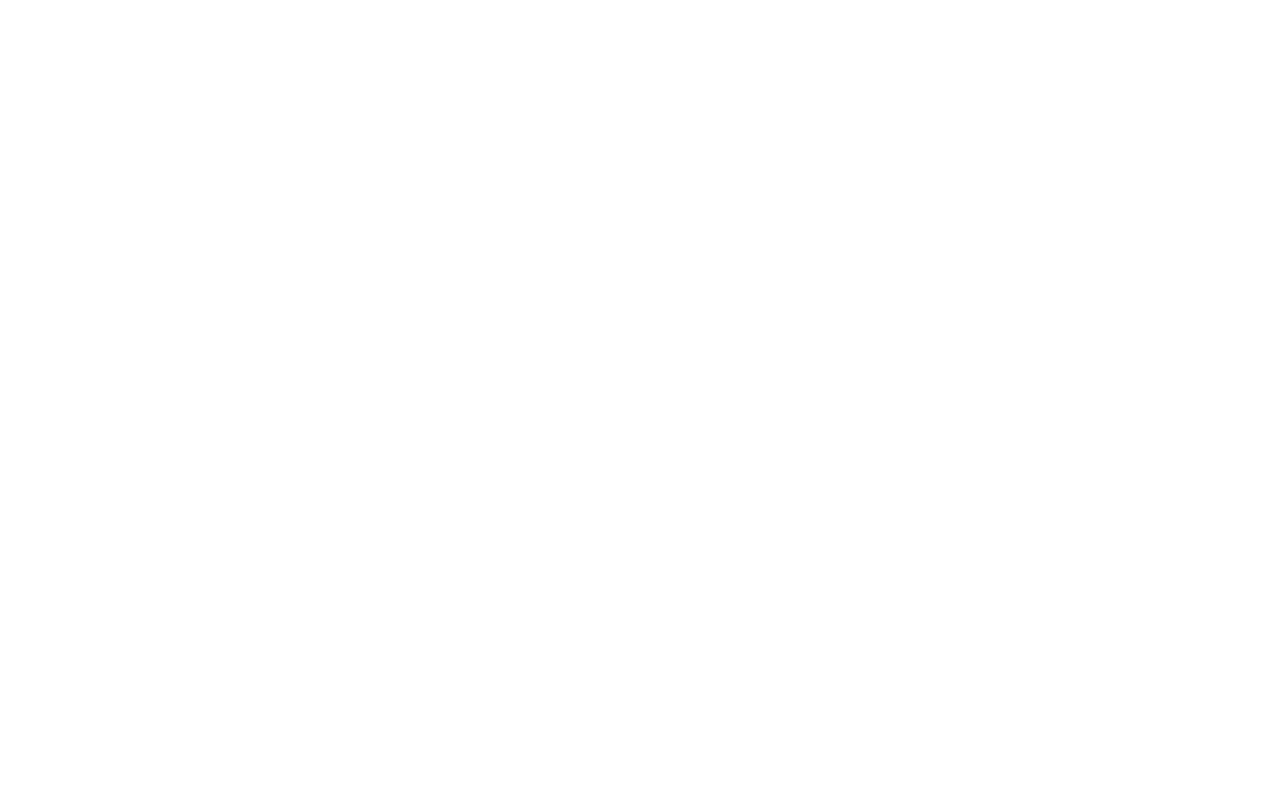
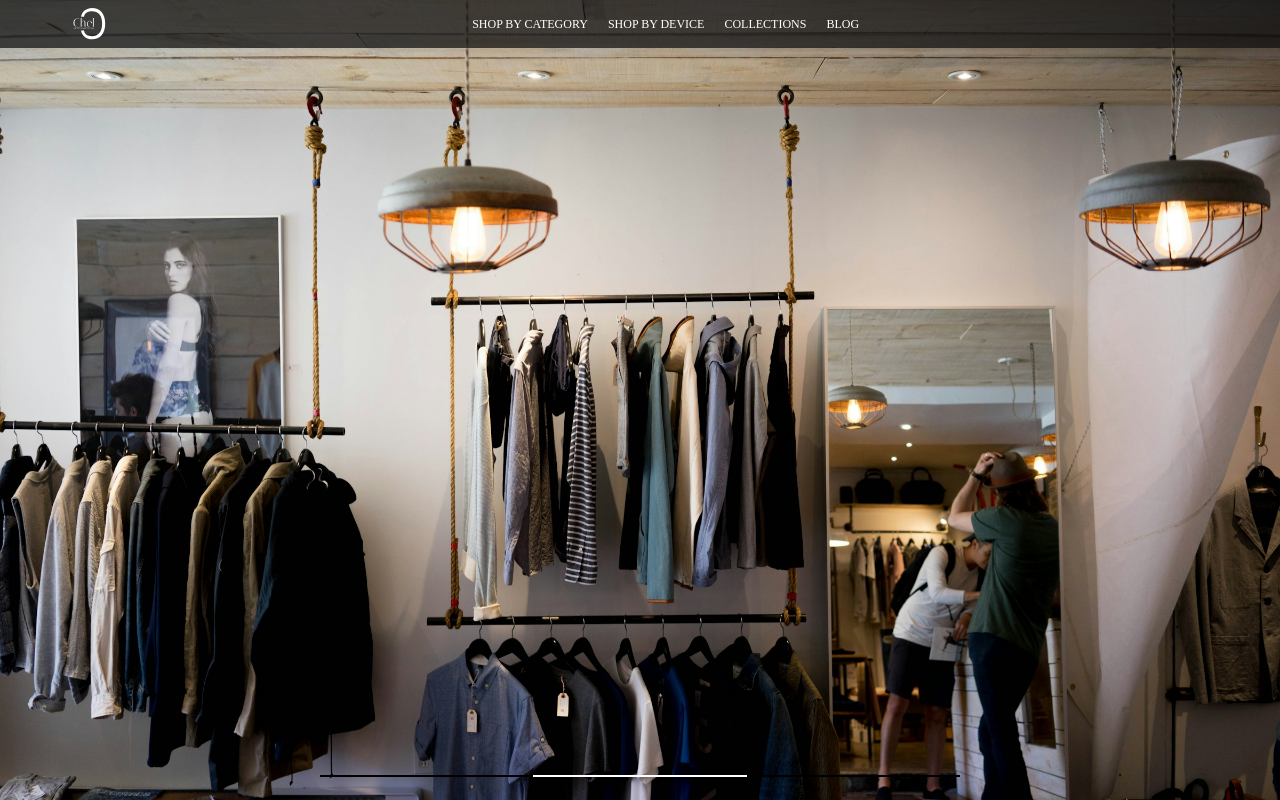
Before and after one commit to Lovethrech/focal-landing-page-clone, a Vue app: page / in a window 1280 px wide. Built offline with nearby package versions, Linux system fonts and the light colour scheme.

Commit message:
uploading the header and components content...

```diff
--- a/src/App.vue
+++ b/src/App.vue
@@ -1,18 +1,138 @@
 <script setup>
+import { ref } from "vue";
+import NavItem from "@/components/NavItem.vue";
+import ShopDrop from "@/components/ShopDrop.vue";
 
+const imageBg=ref("url(/toa-large.jpg) center/100% auto no-repeat")
+const scrollOneColor = ref("hsl(0, 0%, 100%)");
+const scrollTwoColor = ref("transparent");
+const scrollThreeColor = ref("transparent");
+
+let attributeIndex = 0;
+const attributes = [
+  { scrollOneColor: "hsl(0, 0%, 100%)", scrollTwoColor: "transparent", scrollThreeColor: "transparent" },
+  { scrollOneColor: "transparent", scrollTwoColor: "hsl(0, 0%, 100%)", scrollThreeColor: "transparent" },
+  { scrollOneColor: "transparent", scrollTwoColor: "transparent", scrollThreeColor: "hsl(0, 0%, 100%)" },
+];
+
+setInterval(() => {
+  attributeIndex = (attributeIndex + 1) % attributes.length;
+  const currentAttribute = attributes[attributeIndex];
+  scrollOneColor.value = currentAttribute.scrollOneColor;
+  scrollTwoColor.value = currentAttribute.scrollTwoColor;
+  scrollThreeColor.value = currentAttribute.scrollThreeColor;
+
+  if (scrollTwoColor.value == "hsl(0, 0%, 100%)") {
+    imageBg.value = "url(/clark-large.jpg) center/100% auto no-repeat";
+  }
+  else if (scrollThreeColor.value == "hsl(0, 0%, 100%)") {
+    imageBg.value = "url(/blake-large.jpg) center/100% auto no-repeat";
+  }
+  else{
+    imageBg.value = "url(/toa-large.jpg) center/100% auto no-repeat";
+  }
+}, 5000);
 </script>
 
+<style scoped>
+.bg-img{
+  position:fixed;
+  z-index:-1;
+  width:100%;
+  height:100%;
+}
+header{
+  display:flex;
+  flex-direction:row;
+  justify-content:space-between;
+  background-color: hsla(0, 0%, 8%, 0.747);
+  padding:1vh 5vw;
+}
+.logo-ctn{
+  width:4vw;
+  height:4vh;
+}
+.logo-ctn img{
+  width:100%;
+  height:100%;
+}
+.shop-drop{
+  margin: auto 0;
+  display:none;
+}
+.nav-item{
+  margin: auto 0;
+}
+
+@media screen and (max-width:750px){
+  .logo-ctn {
+    width: 40px;
+    height: 40px;
+  }
+  .bg-img {
+    transform:scale(2);
+  }
+  .nav-item{
+    display:none;
+  }
+  .shop-drop{
+    display:block;
+  }
+}
+
+
+.scroll-level{
+  position:absolute;
+  bottom:0;
+  width:100%;
+  height:6vh;
+  display:flex;
+  place-items:center;
+  justify-content:center;
+}
+.scroll-level-main{
+  background-color: black;
+  width:50%;
+  height:2px;
+  display:flex;
+  flex-direction:row;
+}
+.scroll-level-main .one, .scroll-level-main .two, .scroll-level-main .three{
+  width:33.33%;
+  height:100%;
+}
+</style>
+
 <template>
-  <div class="bg-img">
-
+  <div class="bg-img" :style="{ background: imageBg }">
   </div>
   <div class="app-content">
-    <header></header>
+    <header>
+      <div class="content">
+        <div class="logo-ctn">
+          <img src="/public/Chel logo.svg" alt="">
+        </div>
+      </div>
+
+      <div class="shop-drop">
+        <ShopDrop />
+      </div>
+
+      <div class="nav-item">
+        <NavItem />
+      </div>
+
+      <div class="nav-icon">
+
+      </div>
+    </header>
     <main></main>
+    <div class="scroll-level">
+      <div class="scroll-level-main">
+        <div class="one" :style="{ backgroundColor: scrollOneColor }"></div>
+        <div class="two" :style="{ backgroundColor: scrollTwoColor }"></div>
+        <div class="three" :style="{ backgroundColor: scrollThreeColor }"></div>
+      </div>
+    </div>
   </div>
-
 </template>
-
-<style scoped>
-
-</style>
--- a/src/assets/main.css
+++ b/src/assets/main.css
@@ -5,6 +5,7 @@
   padding:0;
   margin:0;
   text-decoration: none;
+  outline:none;
 }
 
 #app{
--- a/src/components/NavItem.vue
+++ b/src/components/NavItem.vue
@@ -1,5 +1,37 @@
+<script setup>
+import navItems from "@/data/nav-items.json";
+</script>
+
+<style scoped>
+.ctn{
+    background-color: transparent;
+    color: hsl(0, 0%, 100%);
+    display:flex;
+    flex-direction:row;
+    justify-content:space-between;
+    gap:20px;
+    text-transform: uppercase;
+    font-size:12px;
+}
+.nav-ctn:hover{
+    cursor:pointer;
+    transform: scaleX(0.95);
+    transition: all .4s;
+    color: hsl(160, 17%, 51%);
+}
+.nav-ctn:active {
+    transform: scaleX(0.95);
+    transition: all 14s;
+    color: hsl(160, 17%, 51%);
+}
+
+</style>
+
+
 <template>
     <div class="ctn">
-
+        <div class="nav-ctn" v-for="navItem in navItems" :key="navItem.id">
+            <p class-="nav-p">{{navItem.item}}</p>
+        </div>
     </div>
 </template>
--- /dev/null
+++ b/src/components/ShopDrop.vue
@@ -0,0 +1,46 @@
+<script setup>
+import shopDrops from "@/data/shop-drops.json";
+</script>
+
+<style scoped>
+.shop-ctn{
+    color: hsl(0, 0%, 100%);
+    margin: auto 0;
+    display: flex;
+    flex-direction: row;
+    gap:0.5vw;
+}
+.shop-ctn p{
+    position:fixed;
+    top:2vh;
+    left:48vw;
+    margin:auto 0;
+    margin-right:-6.6vw;
+}
+select{
+    background-color:rgba(0, 0, 0, 0);
+    border-radius:0;
+    border: 2px solid hsl(0, 0%, 100%);
+    padding:6px 0;
+}
+option{
+    background-color: hsl(0, 0%, 0%);
+    color: hsl(0, 0%, 100%);
+    text-transform: capitalize;
+    margin:20px 0 ;
+}
+</style>
+
+<template>
+    <div class="shop-ctn">
+        <p>Shop</p>
+        <select>
+            <option
+                v-for="shopDrop in shopDrops"
+                :key="shopDrop.id"
+                :value="shopDrop.id">
+                    {{ shopDrop.name }}
+            </option>
+        </select>
+    </div>
+</template>
--- /dev/null
+++ b/src/data/nav-items.json
@@ -0,0 +1,18 @@
+[
+    {
+        "id": "1",
+        "item": "Shop by Category"
+    },
+    {
+        "id": "2",
+        "item": "Shop by Device"
+    },
+    {
+        "id": "3",
+        "item": "Collections"
+    },
+    {
+        "id": "4",
+        "item": "Blog"
+    }
+]
--- /dev/null
+++ b/src/data/shop-drops.json
@@ -0,0 +1,22 @@
+[
+    {
+        "id": "1",
+        "name": ""
+    },
+    {
+        "id": "2",
+        "name": "By category"
+    },
+    {
+        "id": "3",
+        "name": "By device"
+    },
+    {
+        "id": "4",
+        "name": "Collections"
+    },
+    {
+        "id": "5",
+        "name": "Blog"
+    }
+]
```
